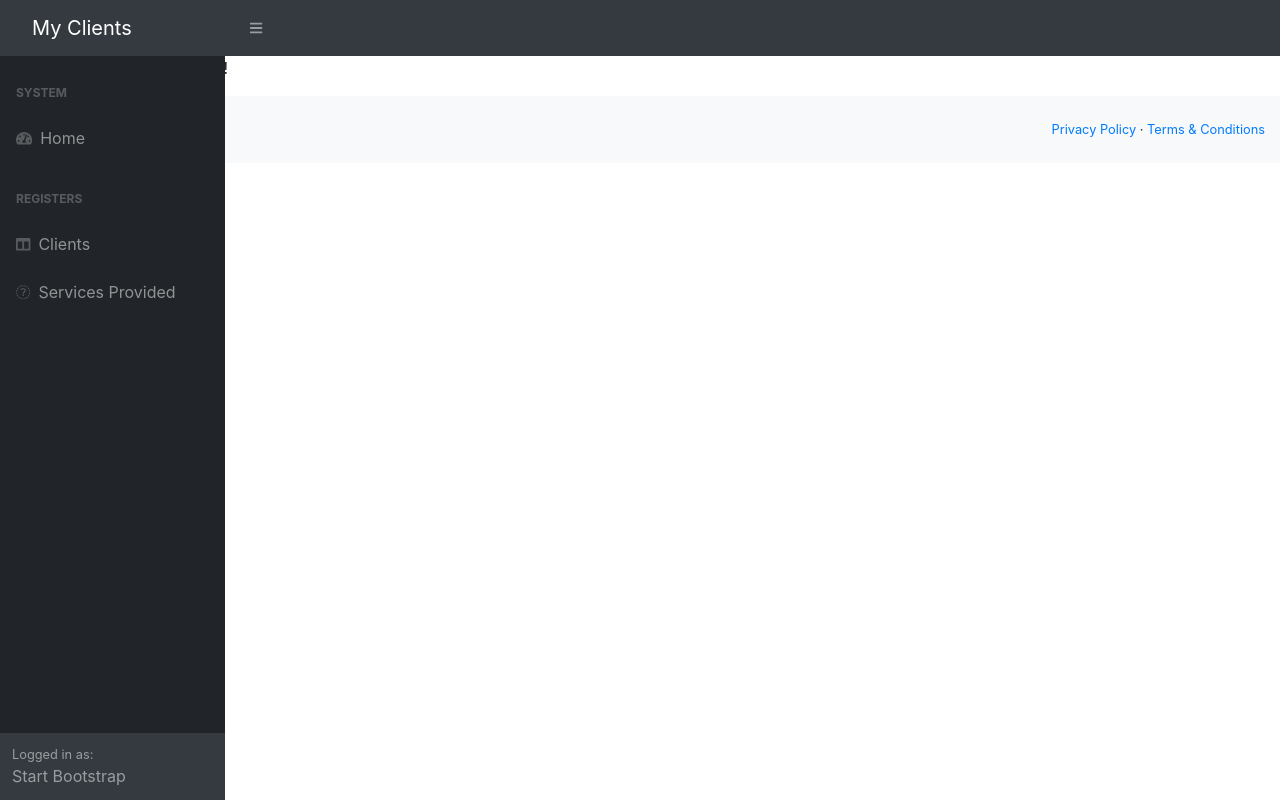
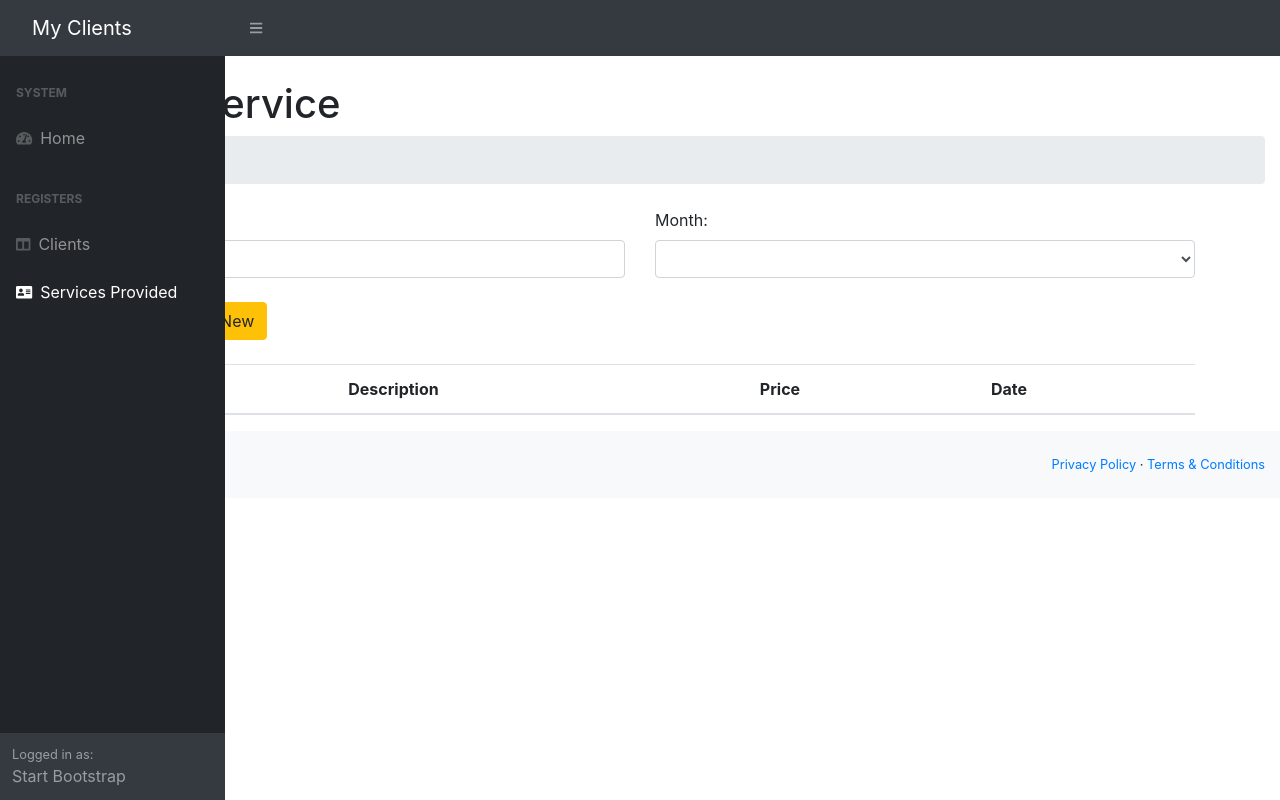
Before and after one commit to Filipe-acht/sistema-de-vendas, an Angular app in the folder front end/clients-app/: page /service-provided-list in a window 1280 px wide. Built offline with nearby package versions, Linux system fonts and the light colour scheme.

Commit message:
feat: finishing front-end configuration

```diff
--- a/front end/clients-app/src/app/clients.service.ts
+++ b/front end/clients-app/src/app/clients.service.ts
@@ -1,7 +1,7 @@
 import { Injectable } from '@angular/core';
 import { HttpClient } from '@angular/common/http';
 
-import { Client } from './clients/clients';
+import { Client } from './clients/client';
 import { Observable } from 'rxjs';
 import { environment } from 'src/environments/environment';
 
--- a/front end/clients-app/src/app/clients/clients.ts
+++ b/front end/clients-app/src/app/clients/client.ts
@@ -1,4 +1,4 @@
-export class Client{
+export class Client {
   id: number;
   name: string;
   cpf: string;
--- a/front end/clients-app/src/app/clients/clients-form/clients-form.component.ts
+++ b/front end/clients-app/src/app/clients/clients-form/clients-form.component.ts
@@ -1,6 +1,6 @@
 import { Component, OnInit } from '@angular/core';
 
-import { Client } from '../clients';
+import { Client } from '../client';
 import { ClientsService } from 'src/app/clients.service';
 import { ActivatedRoute, Params, Router } from '@angular/router';
 import { Observable } from 'rxjs';
--- a/front end/clients-app/src/app/clients/clients-list/clients-list.component.ts
+++ b/front end/clients-app/src/app/clients/clients-list/clients-list.component.ts
@@ -1,7 +1,7 @@
 import { Component, OnInit } from '@angular/core';
 import { Router } from '@angular/router';
 
-import { Client } from '../clients';
+import { Client } from '../client';
 import { ClientsService } from '../../clients.service';
 
 
--- a/front end/clients-app/src/app/service-provided.service.ts
+++ b/front end/clients-app/src/app/service-provided.service.ts
@@ -1,8 +1,9 @@
-import { HttpClient } from '@angular/common/http';
+import { HttpClient, HttpParams } from '@angular/common/http';
 import { Injectable } from '@angular/core';
 import { ServiceProvided } from './service-provided/serviceProvided';
 import { Observable } from 'rxjs';
 import { environment } from 'src/environments/environment';
+import { ServiceProvidedSearch } from './service-provided/service-provided-list/serviceProvidedSearch';
 
 @Injectable({
   providedIn: 'root'
@@ -15,4 +16,17 @@ export class ServiceProvidedService {
   save(serviceProvided: ServiceProvided): Observable<ServiceProvided> {
     return this.http.post<ServiceProvided>(`${this.apiURL}`, serviceProvided);
   }
+
+  search(name: string, month: number): Observable<ServiceProvidedSearch[]> {
+    console.log('Name seraching', name);
+    console.log('Month seaching', month);
+
+    const httpParams = new HttpParams()
+      .set("name", name)
+      .set("month", month ? month.toString() : '');
+
+    const url = this.apiURL + "?" + httpParams.toString();
+    console.log(url);
+    return this.http.get<any>(url);
+  }
 }
--- a/front end/clients-app/src/app/service-provided/service-provided-form/service-provided-form.component.html
+++ b/front end/clients-app/src/app/service-provided/service-provided-form/service-provided-form.component.html
@@ -61,7 +61,13 @@
 
     <div class="row">
       <div class="col-md-3">
-        <button type="submit" class="btn btn-success"><i class="fa fa-save"></i> Save</button>
+        <button type="submit" class="btn btn-success"><i class="fa fa-save"></i>
+          Save
+        </button>
+
+        <button type="button" routerLink="/service-provided-list" class="btn btn-danger ml-1"><i class="fa fa-arrow-alt-circle-left"></i>
+          Back
+        </button>
       </div>
     </div>
 
--- a/front end/clients-app/src/app/service-provided/service-provided-form/service-provided-form.component.ts
+++ b/front end/clients-app/src/app/service-provided/service-provided-form/service-provided-form.component.ts
@@ -1,5 +1,5 @@
 import { Component, OnInit } from '@angular/core';
-import { Client } from '../../clients/clients';
+import { Client } from '../../clients/client';
 import { ClientsService } from '../../clients.service';
 import { ServiceProvidedService } from '../../service-provided.service';
 import { ServiceProvided } from '../serviceProvided';
--- a/front end/clients-app/src/app/service-provided/service-provided-list/service-provided-list.component.html
+++ b/front end/clients-app/src/app/service-provided/service-provided-list/service-provided-list.component.html
@@ -1 +1,70 @@
-<p>service-provided-list works!</p>
+<h1 class="mt-4">Provided Service</h1>
+<ol class="breadcrumb mb-4">
+    <li class="breadcrum-bitem active">Search</li>
+</ol>
+<div class="container">
+    <form #consultaForm="ngForm" (submit)="search()">
+        <div class="row">
+            <div class="col-md-6">
+                <label for="inoputName">Client Name:</label>
+                <input type="text" [(ngModel)]="name"
+                       name="name" class="form-control"
+                       id="inputName">
+            </div>
+
+            <div class="col-md-6">
+                <label for="inputMonth">Month:</label>
+                <select [(ngModel)]="month" class="form-control" name="month">
+                    <option value="">Select ...</option>
+                    <option *ngFor="let month of months" [value]="month">
+                        {{ month }}
+                    </option>
+                </select>
+            </div>
+        </div>
+
+        <br />
+
+        <div class="row">
+            <div class="col-md-4">
+                <button type="submit" class="btn btn-primary">
+                    <i class="fa fa-search"></i> Search
+                </button>
+
+                <button type="button"
+                        routerLink="/service-provided-form"
+                        class="btn btn-warning ml-1">
+                    <i class="fa fa-plus"></i> New
+                </button>
+            </div>
+        </div>
+    </form>
+
+    <br />
+    <div class="row">
+        <div class="alert alert-warning" role="alert" *ngIf="message">
+            {{ message }}
+        </div>
+        <div class="col-md-12">
+            <table class="table">
+                <thead>
+                    <tr>
+                        <th>Client</th>
+                        <th>Description</th>
+                        <th>Price</th>
+                        <th>Date</th>
+                    </tr>
+                </thead>
+                <tbody>
+                    <tr *ngFor="let s of list" >
+                        <td>{{ s.client.name }} </td>
+                        <td>{{ s.description }} </td>
+                        <td>{{ s.value }} </td>
+                        <td>{{ s.date }} </td>
+                    </tr>
+                </tbody>
+            </table>
+
+        </div>
+    </div>
+</div>
--- a/front end/clients-app/src/app/service-provided/service-provided-list/service-provided-list.component.ts
+++ b/front end/clients-app/src/app/service-provided/service-provided-list/service-provided-list.component.ts
@@ -1,4 +1,6 @@
 import { Component, OnInit } from '@angular/core';
+import { ServiceProvidedSearch } from './serviceProvidedSearch';
+import { ServiceProvidedService } from '../../service-provided.service';
 
 @Component({
   selector: 'app-service-provided-list',
@@ -7,9 +9,32 @@ import { Component, OnInit } from '@angular/core';
 })
 export class ServiceProvidedListComponent implements OnInit {
 
-  constructor() { }
+  name: string;
+  month: number;
+  months: number[];
+  list: ServiceProvidedSearch[];
+  message: string;
+
+  constructor(
+    private service: ServiceProvidedService
+  ) {
+    this.months = [1, 2, 3, 4, 5, 6, 7, 8, 9, 10, 11, 12];
+  }
 
   ngOnInit(): void {
   }
 
+  search() {
+    this.service
+      .search(this.name, this.month)
+      .subscribe(response => {
+        this.list = response;
+
+        if (this.list.length <= 0) {
+          this.message = "Registers not found!"
+        } else {
+          this.message = null;
+        }
+      });
+  }
 }
--- /dev/null
+++ b/front end/clients-app/src/app/service-provided/service-provided-list/serviceProvidedSearch.ts
@@ -0,0 +1,9 @@
+import { Client } from "../../clients/client";
+
+
+export class ServiceProvidedSearch {
+  description: string;
+  value: number;
+  date: string;
+  client: Client;
+}
--- a/front end/clients-app/src/app/template/sidebar/sidebar.component.html
+++ b/front end/clients-app/src/app/template/sidebar/sidebar.component.html
@@ -14,9 +14,9 @@
           Clients
         </a>
 
-        <a class="nav-link collapsed" routerLink="/service-provided-form" data-toggle="collapse" data-target="#collapseLayouts"
+        <a class="nav-link collapsed" routerLink="/service-provided-list" data-toggle="collapse" data-target="#collapseLayouts"
           aria-expanded="false" aria-controls="collapseLayouts">
-          <div class="sb-nav-link-icon"><i class="fas fa-money"></i></div>
+          <div class="sb-nav-link-icon"><i class="fa fa-address-card"></i></div>
           Services Provided
         </a>
 
```
